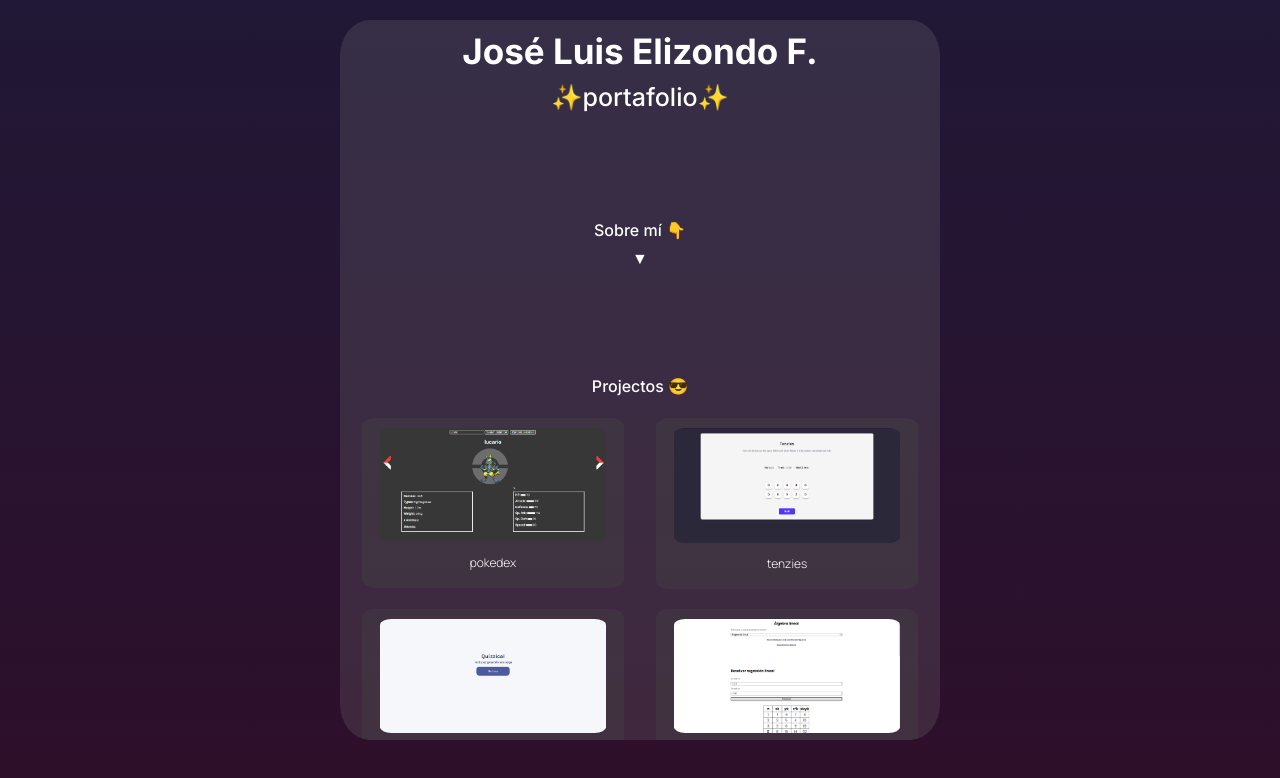
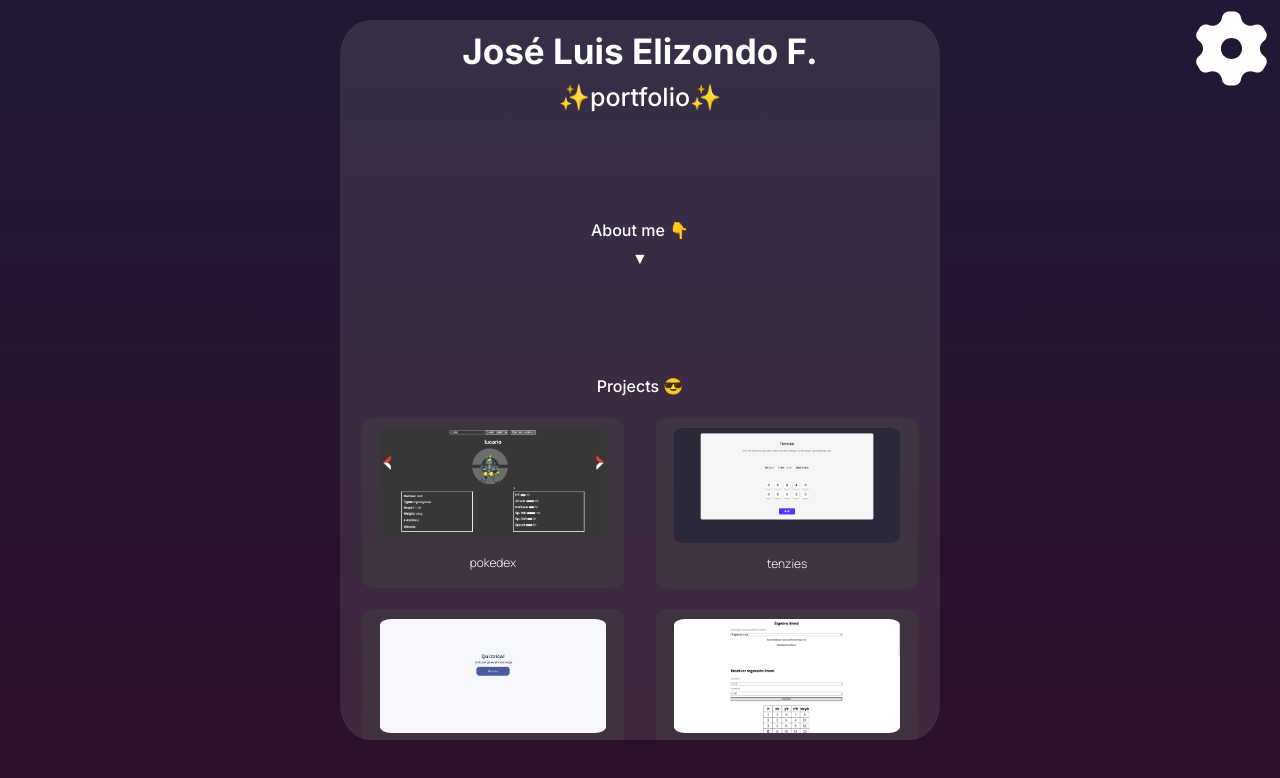
Before and after one commit to ElizondoStudios/portfolio, a React (Vite) app: page / in a window 1280 px wide. Shown: the top 778 px of the page. Built offline with nearby package versions, Linux system fonts and the light colour scheme.

Commit message:
added options menu to change languaje

```diff
--- a/src/App.jsx
+++ b/src/App.jsx
@@ -4,6 +4,7 @@ import Socials from "./components/Socials"
 import Projects from "./components/Projects"
 import AboutMe from "./components/AboutMe"
 import information from "./information"
+import Config from "./components/Config"
 
 function App() {
 
@@ -23,7 +24,7 @@ function App() {
   const options={
     root: document.querySelector('.App--card'),
     rootMargin: '0px',
-    threshold: 0.3
+    threshold: 0.0
   }
 
   React.useEffect(()=>{
@@ -46,32 +47,41 @@ function App() {
   },[containerRef, options])
 
   // State for 'about me'
-  const [showAM, setShowAM]= React.useState(false);
-
-  // State for languaje
-  const [languaje, setLanguaje]= React.useState("engli")
+  const [showAM, setShowAM]= React.useState(false)
 
   function toggleShowAM(){
     setShowAM(prevShowAM => !prevShowAM)
   }
 
+  // State for languaje
+  const [languaje, setLanguaje]= React.useState("English")
+
+  function changeLanguaje(lang){
+    setLanguaje(lang)
+  }
+
   return (
     <div className="App">
+      <Config
+        lang={languaje}
+        changeLanguaje={changeLanguaje}
+      />
       <div className="App--card" ref={containerRef}>
         <h1 className="component">José Luis Elizondo F.</h1>
         <h2 className="component">
-          {languaje==="english"? information.english.title: information.spanish.title}
+          {languaje==="English"? information.english.title: information.spanish.title}
         </h2>
         <AboutMe
          showAM={showAM} toggleShowAM={toggleShowAM}
-         title={languaje==="english"? information.english.about: information.spanish.about}
-         text={languaje==="english"? information.english.about_text: information.spanish.about_text}
+         title={languaje==="English"? information.english.about: information.spanish.about}
+         text={languaje==="English"? information.english.about_text: information.spanish.about_text}
         />
         <Projects
-         title={languaje==="english"? information.english.projects: information.spanish.projects}
+         title={languaje==="English"? information.english.projects: information.spanish.projects}
+         lang={languaje}
         />
         <Socials
-         title={languaje==="english"? information.english.socials: information.spanish.socials}
+         title={languaje==="English"? information.english.socials: information.spanish.socials}
         />
       </div>
     </div>
--- /dev/null
+++ b/src/components/Config.css
@@ -0,0 +1,63 @@
+.Config{
+    position: fixed;
+    top: 10px;
+    right: 10px;
+
+    display: flex;
+    flex-direction: column;
+    align-items: flex-end;
+
+    z-index: 1;
+}
+
+    .Config--icon{
+        width: 6vw;
+        transition: all 0.5s;
+        z-index: 5;
+    }
+
+        .Config--icon:hover{
+            transform: scale(1.1) rotate(90deg);
+        }
+
+        .Config--icon:active{
+            filter: invert(50%);
+            transform: scale(0.9) rotate(90deg);
+        }
+
+    .Config--menu{
+        width: 30vw;
+        height: 60vh;
+        border-radius: 5px;
+
+        display: flex;
+        align-items: center;
+        justify-content: center;
+        flex-direction: column;
+
+        background-color: rgba(94, 30, 102, 0.9);
+        color: white;
+        position: absolute;
+    }
+
+        .Config--menu>h3{
+            font-family: 'Inter', sans-serif;
+            font-weight: 500;
+            font-size: 1.6rem;
+        }
+
+/* ##### languaje ##### */
+select{
+    appearance: none;
+    font-family: 'Manrope', sans-serif;
+    font-weight: 300;
+    font-size: 1.2rem;
+    padding: 8px;
+
+    border-radius: 5px;
+    outline: none;
+}
+
+    select::-ms-expand {
+        display: none;
+    }
--- /dev/null
+++ b/src/components/Config.jsx
@@ -0,0 +1,49 @@
+import React from "react"
+import configIcon from "../assets/gear-white.svg"
+import './Config.css'
+
+function Config(props){
+    const [menu, setMenu]= React.useState(false)
+
+    function toggleMenu(){
+        setMenu(prevMenu => !prevMenu)
+    }
+
+    function setLanguaje(event){
+        props.changeLanguaje(event.target.value)
+    }
+
+    // Click away of menu to close it
+    const menuRef= React.useRef()
+
+    React.useEffect(()=>{
+        const handleClick=(event)=>{
+            if(!menuRef.current.contains(event.target))
+                setMenu(false)
+        }
+
+        const clickListener= document.addEventListener("click", handleClick)
+
+        return()=>{
+            document.removeEventListener("click", clickListener)
+        }
+    }, [])
+
+    return(
+        <div className="Config" ref={menuRef}>
+            <img src={configIcon} alt="open config" className="Config--icon" onClick={toggleMenu}/>
+            {menu &&
+            <div className="Config--menu menu">
+                <h3 className="menu">{props.lang==="English"? "Languaje": "Idioma"}</h3>
+                <div className="Config--menu--lang-select">
+                    <select className="lang-select menu" onChange={setLanguaje} value={props.lang}>
+                        <option value="English">English</option>
+                        <option value="Español">Español</option>
+                    </select>
+                </div>
+            </div> }
+        </div>
+    )
+}
+
+export default Config
--- a/src/components/Projects.jsx
+++ b/src/components/Projects.jsx
@@ -29,7 +29,7 @@ function Projects(props){
     },
     {
       key: nanoid(),
-      projectName: "linear algebra",
+      projectName: props.lang==="English"? "linear algebra": "álgebra lineal",
       link: "https://gauss-jordan.netlify.app/",
       img: algebraSS
     }
--- a/src/index.css
+++ b/src/index.css
@@ -1,10 +1,11 @@
+*:focus{
+  outline: solid 2px violet;
+}
+
 :root{
   font-size: 10px;
   --text-color: white;
   --background: linear-gradient(rgb(32, 24, 54), rgb(46, 15, 42));
-  /* font-family: 'Inter', sans-serif;
-  font-family: 'Manrope', sans-serif;
-  font-family: 'Poppins', sans-serif; */
 }
 
 body{
@@ -175,7 +176,7 @@ body{
   margin-top: 10px;
 }
 
-  .project-card:hover{
+  .project-card:hover {
     background-color: rgba(120, 42, 165, 0.5);
   }
 
```
Also changed, not shown: src/assets/gear-white.svg (added).
